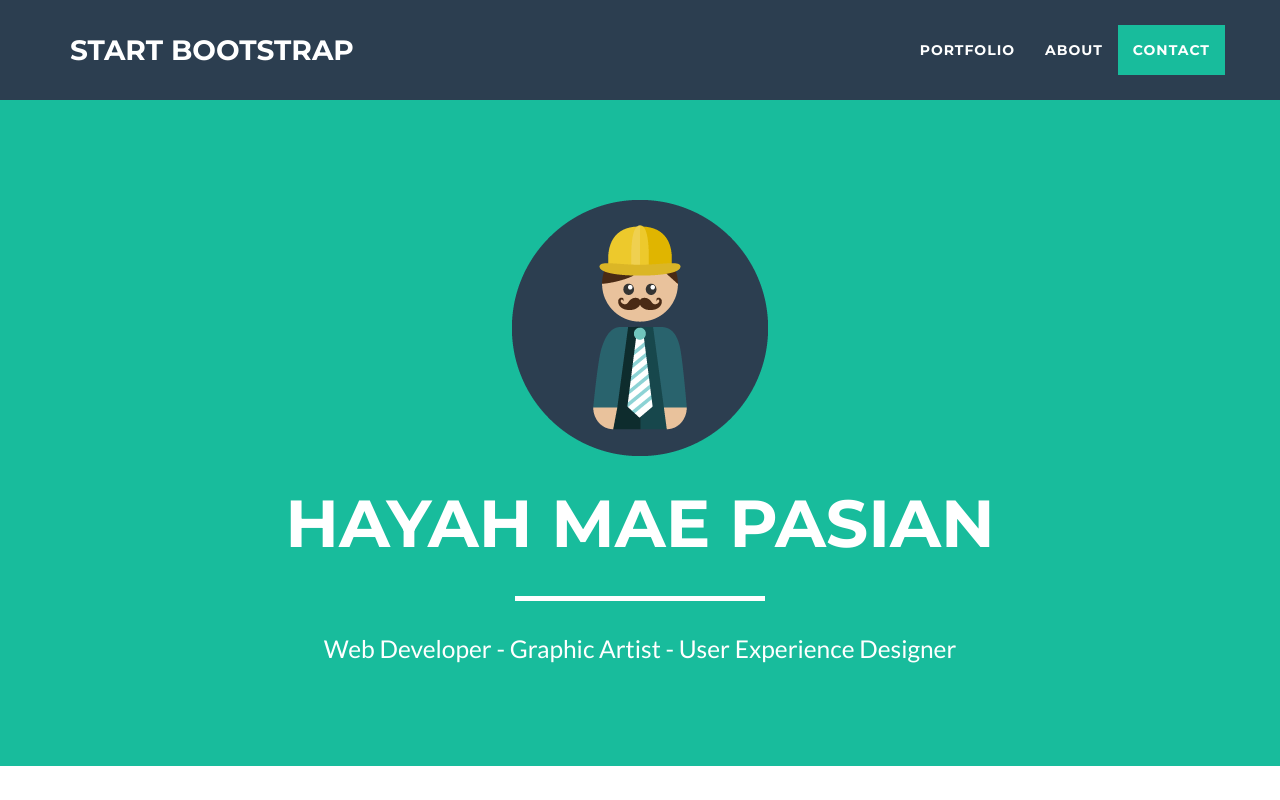
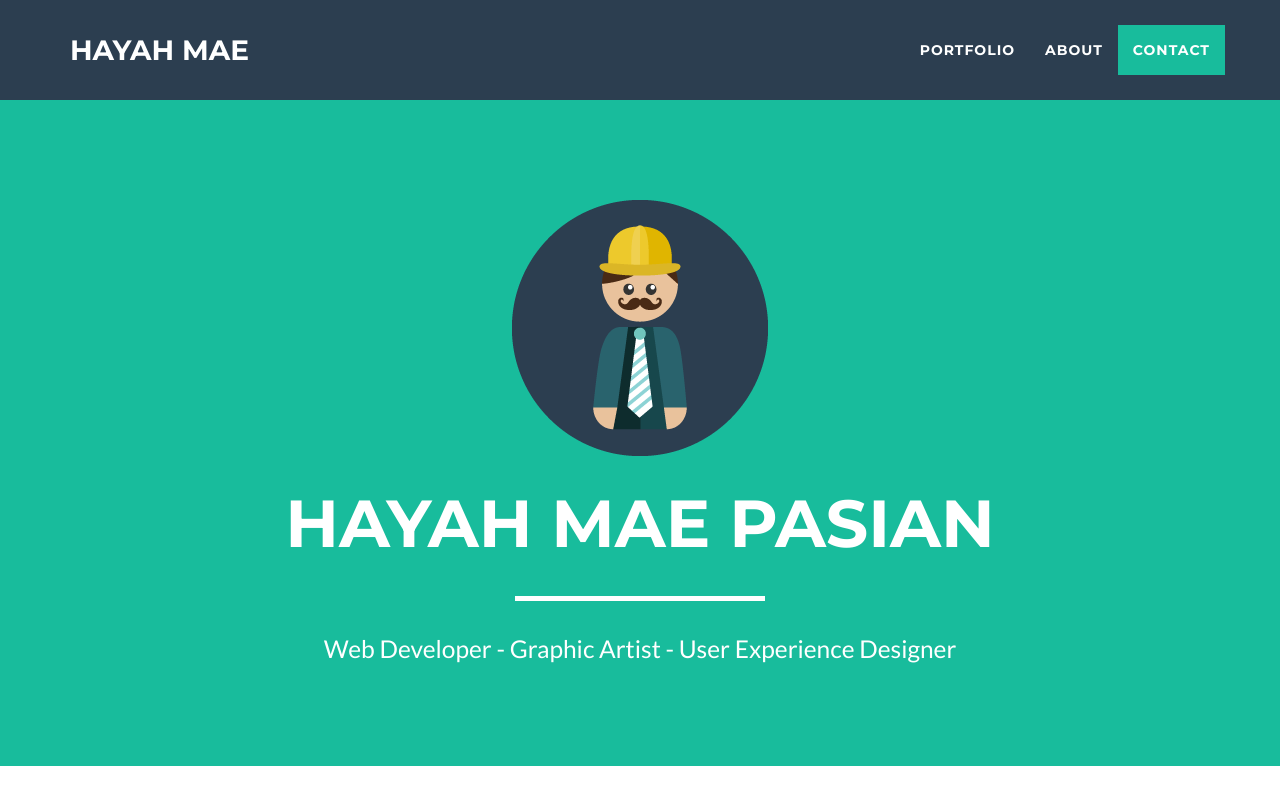
Before and after one commit to hayahpasian/hayahpasian.github.io, a website: page portfolio.html in a window 1280 px wide. Shown: the top 800 px of the page. Drawn offline with nearby package versions, Linux system fonts and the light colour scheme.

Commit message:
Update portfolio.html

```diff
--- a/portfolio.html
+++ b/portfolio.html
@@ -41,7 +41,7 @@
                 <button type="button" class="navbar-toggle" data-toggle="collapse" data-target="#bs-example-navbar-collapse-1">
                     <span class="sr-only">Toggle navigation</span> Menu <i class="fa fa-bars"></i>
                 </button>
-                <a class="navbar-brand" href="#page-top">Start Bootstrap</a>
+                <a class="navbar-brand" href="#page-top">Hayah Mae</a>
             </div>
 
             <!-- Collect the nav links, forms, and other content for toggling -->
```
